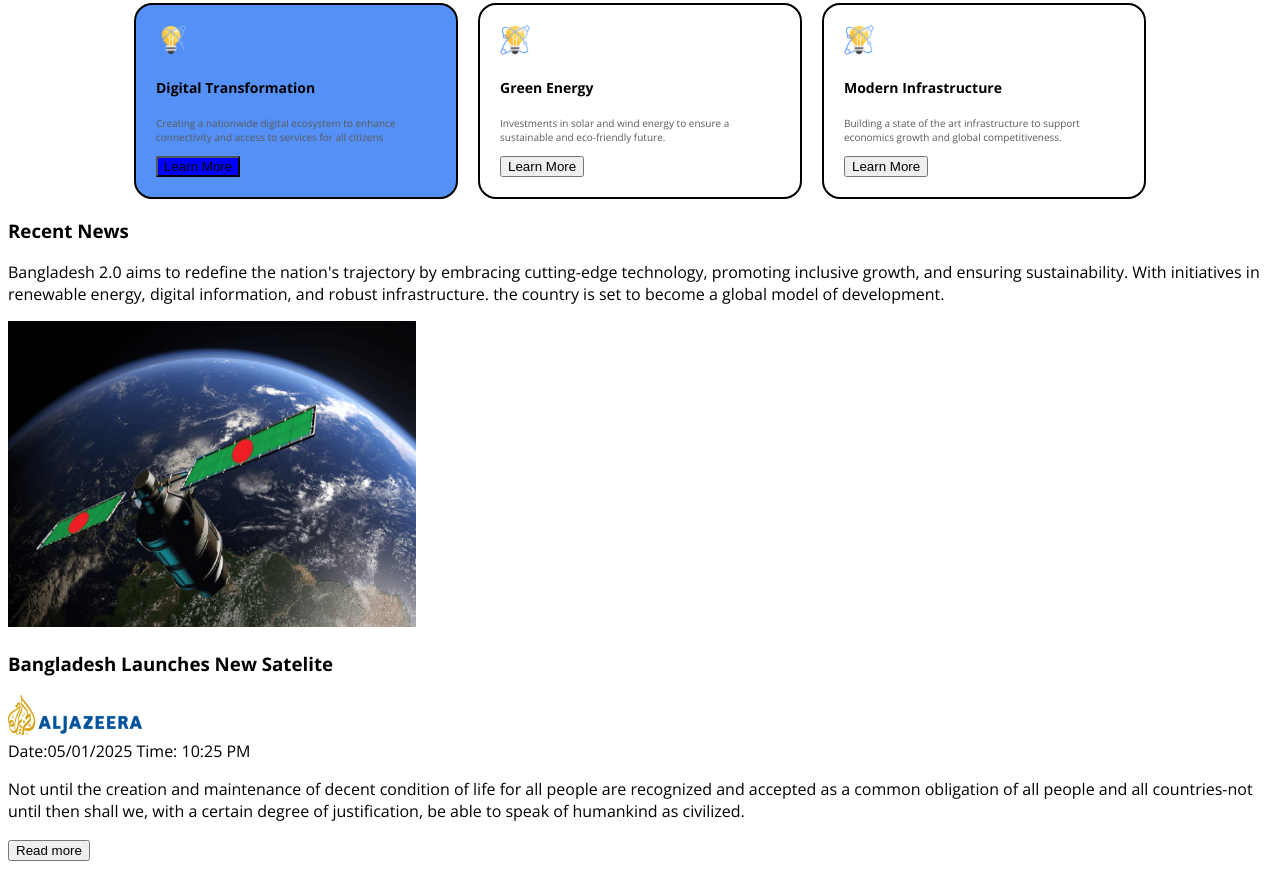
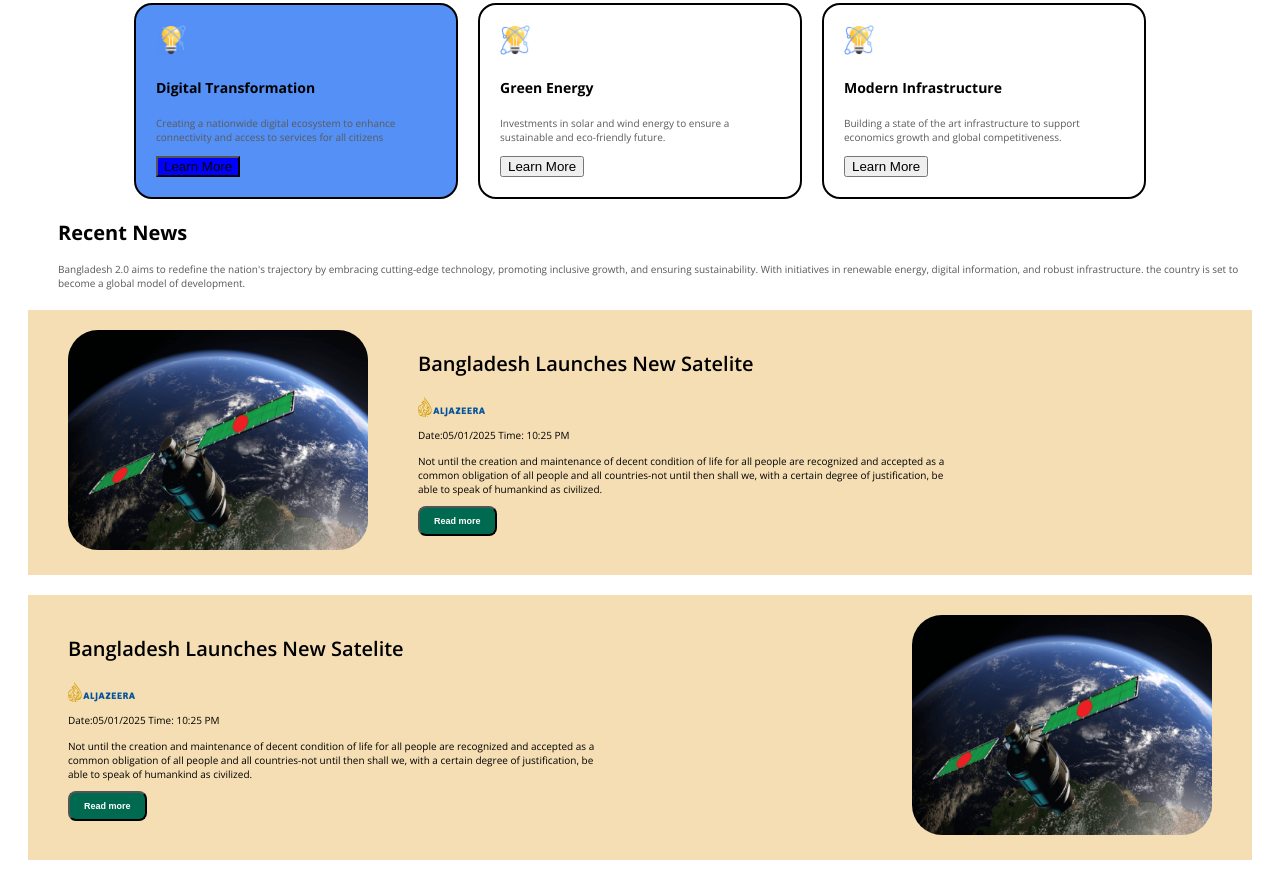
Before and after one commit to TanbinAkhtar/B1A11, a plain HTML site: page index.html in a window 1280 px wide. Shown: the part 409-1289 px from the top of the page. Drawn offline with nearby package versions, Linux system fonts and the light colour scheme.

Commit message:
recent-news

```diff
--- a/index.html
+++ b/index.html
@@ -20,7 +20,7 @@
             </div>
             <div class="title">
                 Idea, innovation , vision and challenges in new Bangladesh.
-                <button>Explore new Bangladesh</button>
+                <button class="dark-green-btn">Explore new Bangladesh</button>
             </div>
            </div>
             <figure class="banner-img">
@@ -32,7 +32,7 @@
         <!------------ The vision of future ------------>
 
         <section class="vision">
-            <div class="vision-title">
+            <div class="section-title">
              <h2>The Vision of Future</h2>
              <p>Bangladesh 2.0 aims to redefine the nation's trajectory by embracing cutting-edge technology, promoting inclusive growth, and ensuring sustainability. With initiatives in renewable energy, digital information, and robust infrastructure. the country is set to become a global model of development. </p>
             </div>
@@ -72,27 +72,41 @@
 
         <!------------- Recent-News -------------->
         <section>
-            <div class="news-text">
-                <h3>
+            <div class="section-title">
+                <h2>
                     Recent News
-                </h3>
+                </h2>
                 <p>Bangladesh 2.0 aims to redefine the nation's trajectory by embracing cutting-edge technology, promoting inclusive growth, and ensuring sustainability. With initiatives in renewable energy, digital information, and robust infrastructure. the country is set to become a global model of development. </p>
             </div>
             <div class="news-card">
-                <div class="1st-card">
-                    <div class="satelite-img">
+                <div class="sat-card-1">
+                    <div class="satellite-img">
                         <img src="assets/satelite.png" alt="">
                     </div>
-                    <div class="satelite-info">
+                    <div class="satellite-info">
                         <h3>Bangladesh Launches New Satelite</h3>
                         <img src="assets/al-jazeera.png" alt=""><br>
                         <time datetime="05/01/2025">Date:05/01/2025  Time: 10:25 PM</time>
-                        <p>Not until the creation and maintenance of decent condition of life for all people are recognized and accepted as a common obligation of all people and all countries-not until then shall we, with a certain degree of justification, be able to speak of humankind as civilized.</p>
-                        <button>Read more</button>
+                        <p id="sat-pera">Not until the creation and maintenance of decent condition of life for all people are recognized and accepted as a common obligation of all people and all countries-not until then shall we, with a certain degree of justification, be able to speak of humankind as civilized.</p>
+                        <button class="dark-green-btn">Read more</button>
+                    </div>
+                </div>
+                <div class="sat-card-1">
+                    <div class="satellite-info">
+                        <h3>Bangladesh Launches New Satelite</h3>
+                        <img src="assets/al-jazeera.png" alt=""><br>
+                        <time datetime="05/01/2025">Date:05/01/2025  Time: 10:25 PM</time>
+                        <p id="sat-pera">Not until the creation and maintenance of decent condition of life for all people are recognized and accepted as a common obligation of all people and all countries-not until then shall we, with a certain degree of justification, be able to speak of humankind as civilized.</p>
+                        <button class="dark-green-btn">Read more</button>
+                    </div>
+                    <div class="satellite-img">
+                        <img src="assets/satelite.png" alt="">
                     </div>
                 </div>
             </div>
         </section>
+
+        <!------------- Donate Today ----------->
     </main>
 </body>
 </html>
--- a/styles/style.css
+++ b/styles/style.css
@@ -34,7 +34,7 @@
     font-weight: 500;
     font-size: 10px;
 }
-.title > button{
+.dark-green-btn{
     background-color: #006A50;
     border-radius: 8px;
     padding: 8px 14px 8px 14px;
@@ -46,14 +46,14 @@
 
 /****************** Vision ****************/
 
-.vision-title{
+.section-title{
     margin: 20px 0px 20px 50px;
 }
-.vision-title > h2 {
+.section-title h2 {
     font-weight: 700;
     font-size: 20px;
 }
-.vision-title > p{
+.section-title > p{
     font-weight: 400;
     font-size: 10px;
     color: #595757;
@@ -94,3 +94,34 @@
 }
 
 /******** Recent-News *********/
+
+.sat-card-1{
+    background-color: wheat;
+    padding: 20px 40px 20px 40px;
+    margin: 20px;
+}
+.sat-card-1{
+    display: flex;
+    justify-content: center;
+    gap:50px;
+}
+.satellite-img > img {
+    height: 220px;
+    width: 300px;
+    border-radius: 30px;
+
+}
+.satellite-info > h3 {
+    font-weight: 600;
+    font-size: 20px;
+}
+.satellite-info > img{
+    height: 20px;
+}
+.satellite-info > time ,p  {
+    font-size: 10px;
+    font-weight: 400;
+}
+#sat-pera{
+    padding-right:250px;
+}
```
